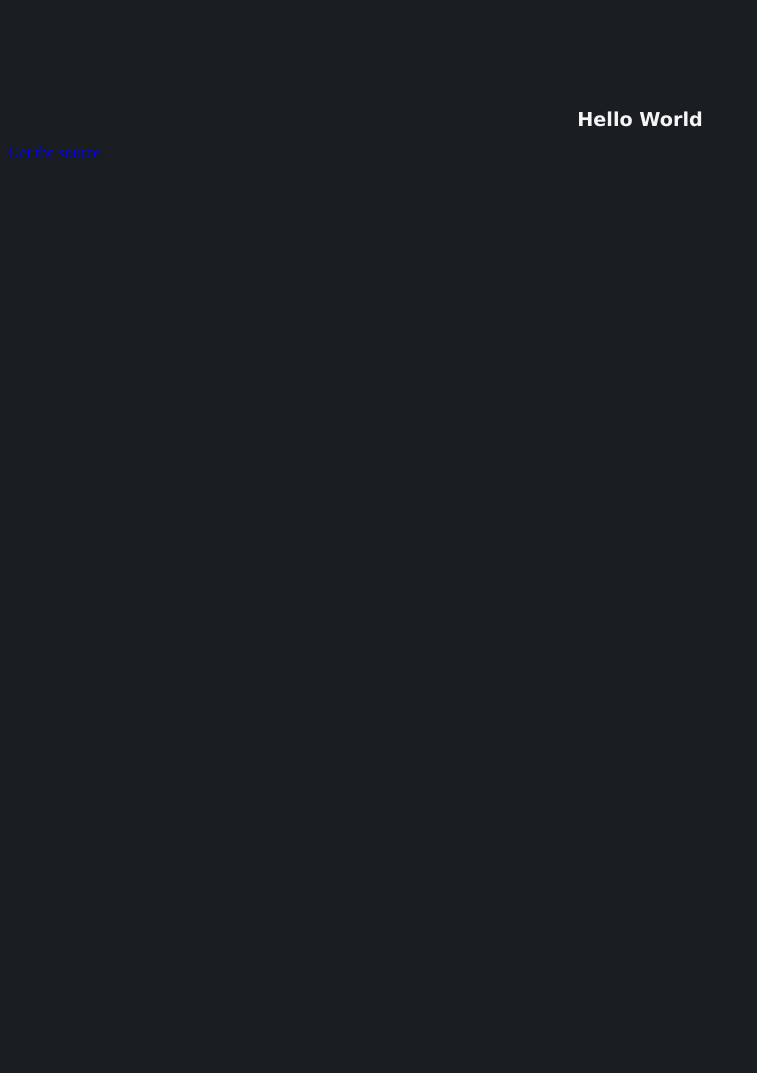
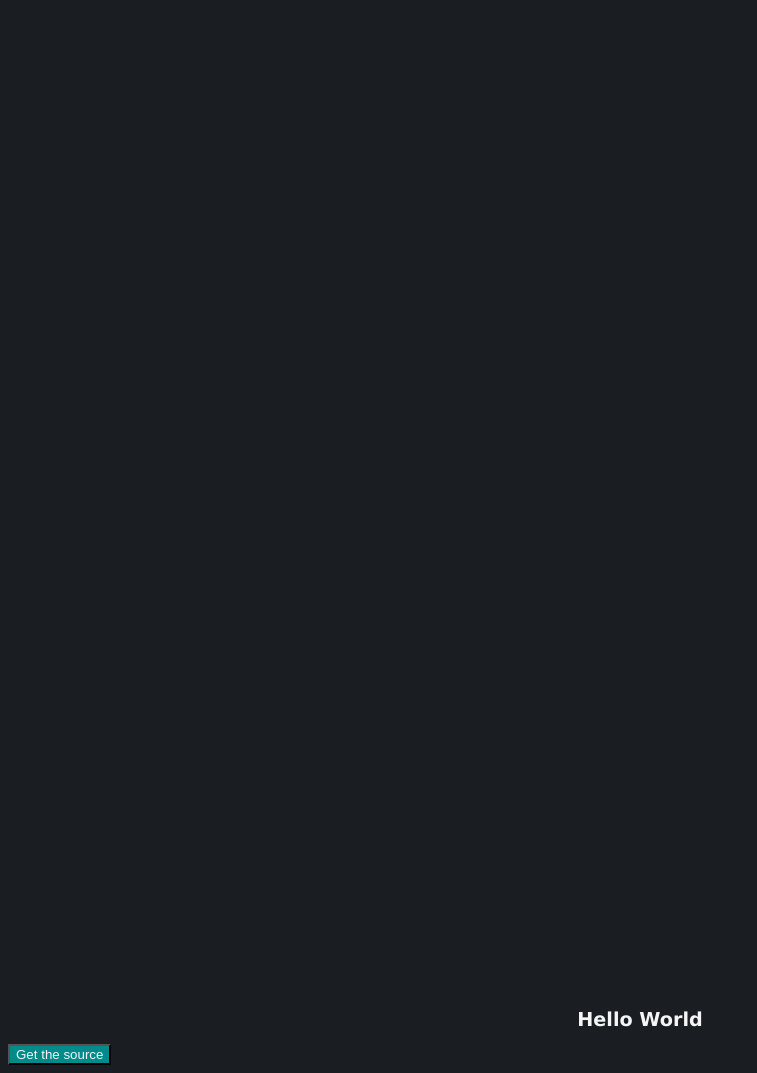
Before and after one commit to akats9/akats9.github.io, a plain HTML site: page index.html in a window 1280 px wide. Shown: the whole page, without its empty margins (0-757 px from the left). Before the commit the page ends 800 px from the top, so only its background shows below. Drawn offline with Linux system fonts and the light colour scheme.

Commit message:
css again

```diff
--- a/index.html
+++ b/index.html
@@ -5,6 +5,6 @@
     </head>
     <body>
         <h1 class="mainh">Hello World</h1>
-        <a class="btn btn-primary" href="github.com/akats9/akats9.github.io">Get the source</a>
+        <button href="github.com/akats9/akats9.github.io">Get the source</button>
     </body>
 </html>
--- a/styles.css
+++ b/styles.css
@@ -8,9 +8,14 @@ h1{
     font-size: larger;
     text-align: center;
     color: whitesmoke;
-    padding-top: 100px;
+    padding-top: 1000px;
 }
 
 body{
     background-color: rgb(26, 30, 35);
 }
+
+button{
+    background-color: darkcyan;
+    color: whitesmoke;
+}
```
